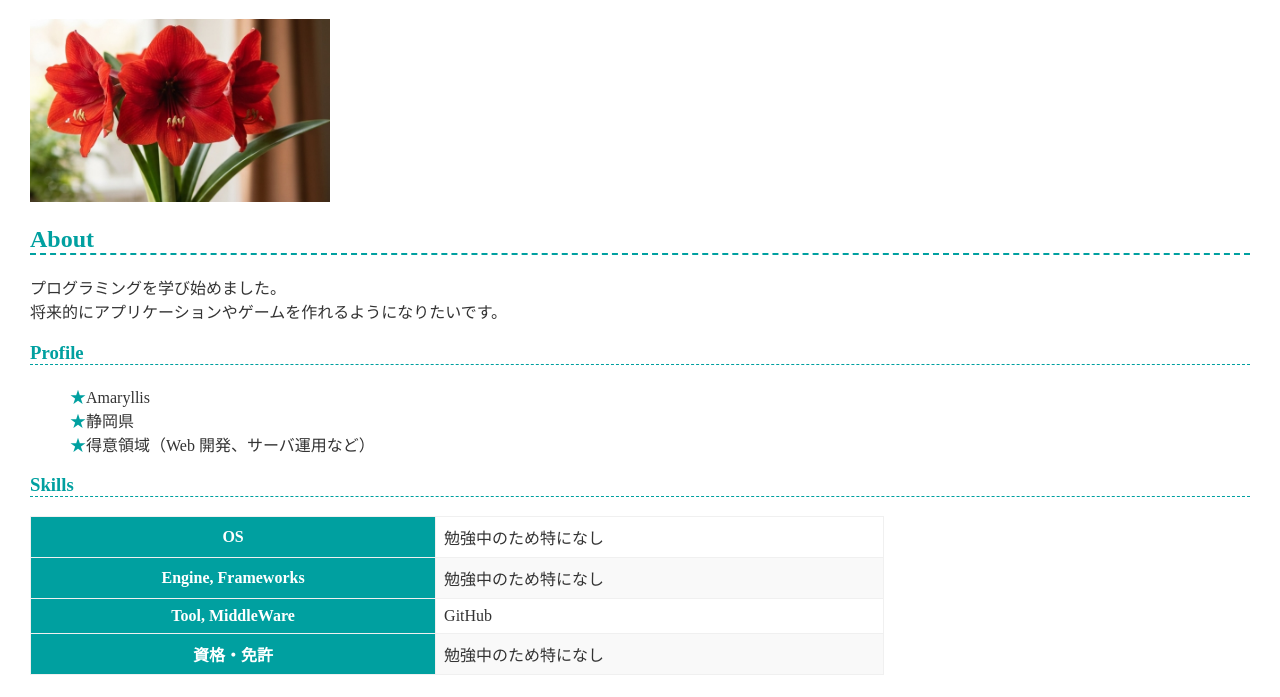
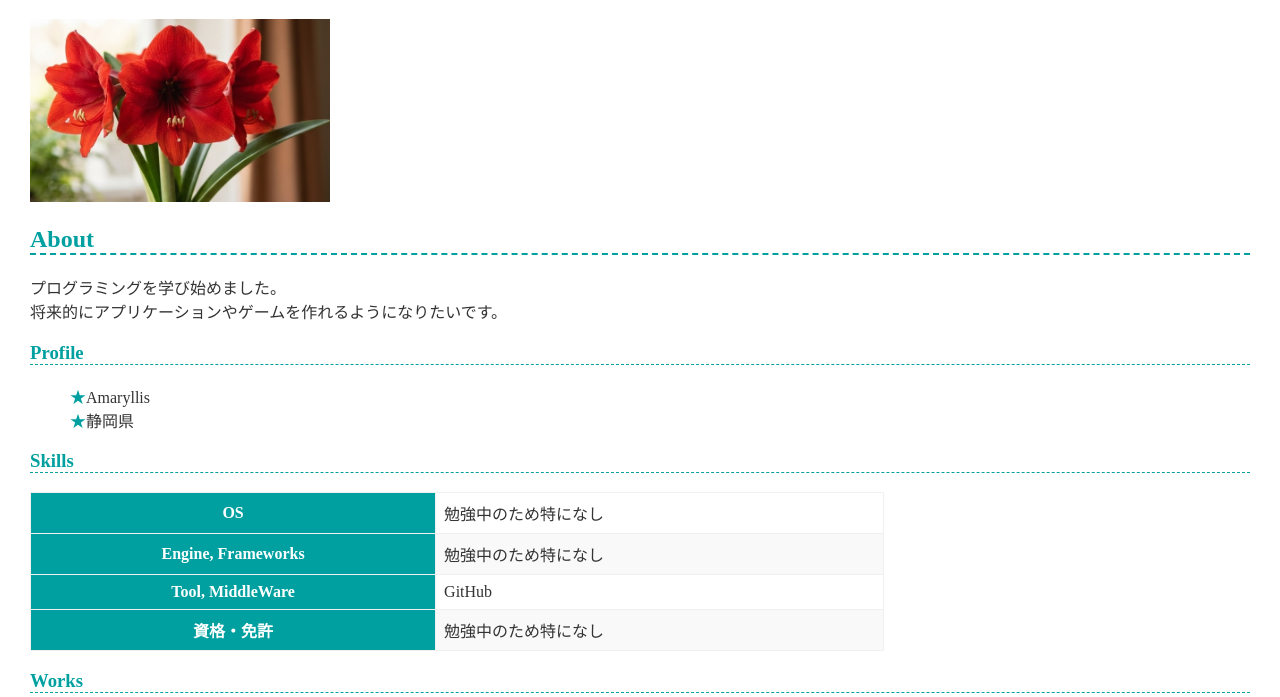
Before and after one commit to Amaryllis086/amaryllis086.github.io, a plain HTML site: page index.html in a window 1280 px wide. Shown: the part 94-791 px from the top of the page. Drawn offline with Linux system fonts and the light colour scheme.

Commit message:
情報変更
Removed a list item about expertise in web development and server operations.

```diff
--- a/index.html
+++ b/index.html
@@ -20,7 +20,6 @@
     <ul>
       <li>Amaryllis</li>
       <li>静岡県</li>
-      <li>得意領域（Web 開発、サーバ運用など）</li>
     </ul>
 
     <h3>Skills</h3>
```
